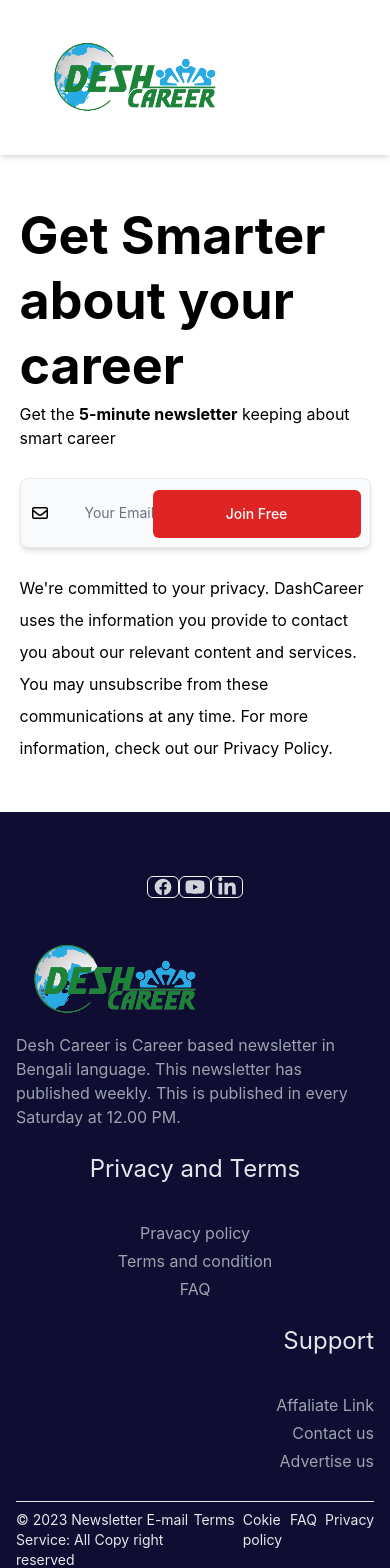
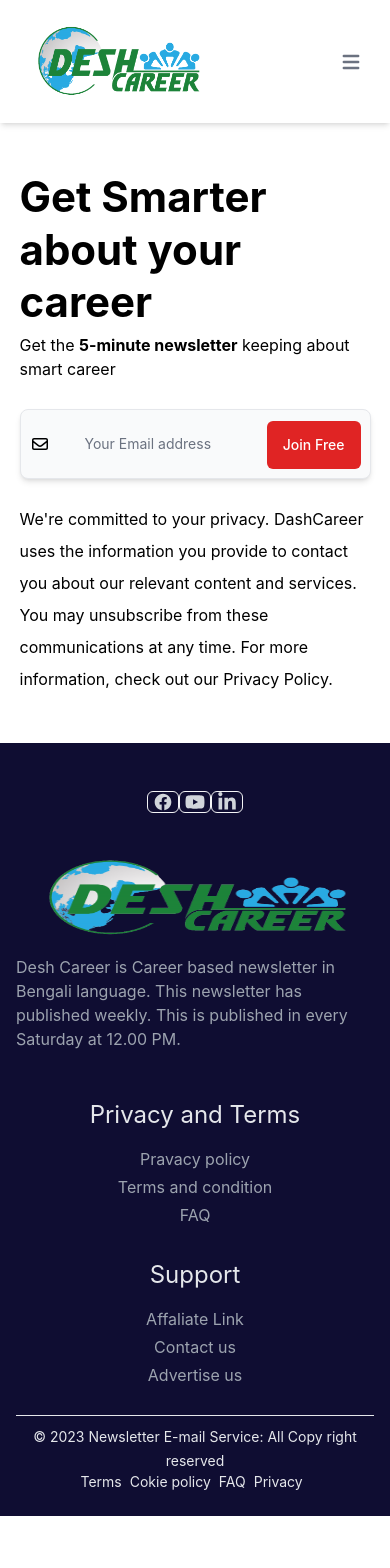
Before and after one commit to amiribnjaman/bangla-puzzle-task, a React (Create React App) app: page / in a window 390 px wide. Shown: the top 1568 px of the page. After the commit the page ends 1516 px from the top, so only its background shows below. Built offline with nearby package versions, Linux system fonts and the light colour scheme.

Commit message:
Responsive checked

```diff
--- a/src/Components/Home/Home.jsx
+++ b/src/Components/Home/Home.jsx
@@ -4,20 +4,20 @@
   return (
     <div className='w-[90%] mx-auto my-12'>
       <div className='md:w-[65%] md:ml-4'>
-        <h1 className=' text-[52px] font-bold mb-1 leading-tight'>Get Smarter about your <br /> career</h1>
+        <h1 className=' md:text-[52px] text-[42px] font-bold mb-1 leading-tight'>Get Smarter about your <br className='md:block hidden' /> career</h1>
         <h6 className='text-[16px]'>Get the <span className='font-bold'>5-minute newsletter</span> keeping about smart career</h6>
 
         {/* Email field */}
 
         <div className='mt-7'>
         <form>
-          <label for="email" class="mb-2 text-sm font-medium text-gray-900 sr-only dark:text-white">Your Email</label>
+          <label for="email" class="mb-2 text-md font-medium text-gray-900 sr-only dark:text-white">Your Email</label>
           <div class="relative">
             <div class="absolute inset-y-0 mr-5 left-0 flex items-center pl-3 pointer-events-none">
             <svg xmlns="http://www.w3.org/2000/svg" height="1em" viewBox="0 0 512 512"><path d="M64 112c-8.8 0-16 7.2-16 16v22.1L220.5 291.7c20.7 17 50.4 17 71.1 0L464 150.1V128c0-8.8-7.2-16-16-16H64zM48 212.2V384c0 8.8 7.2 16 16 16H448c8.8 0 16-7.2 16-16V212.2L322 328.8c-38.4 31.5-93.7 31.5-132 0L48 212.2zM0 128C0 92.7 28.7 64 64 64H448c35.3 0 64 28.7 64 64V384c0 35.3-28.7 64-64 64H64c-35.3 0-64-28.7-64-64V128z"/></svg>
             </div>
-            <input type="email" id="email" class="block w-full leading-9 p-4 pl-16 text-sm text-gray-900 border-1 border-gray-200 shadow-md rounded-lg bg-gray-50 focus:ring-white focus:border-blue-500 dark:bg-gray-700 dark:border-gray-600 dark:placeholder-gray-400 dark:text-white dark:focus:ring-blue-500 dark:focus:border-blue-500" placeholder="Your Email" required />
-            <button type="submit" class="text-white w-52 h-12 absolute right-2.5 bottom-2.5 bg-red-600 hover:bg-red-600 focus:ring-4 focus:outline-none focus:ring-blue-300 font-medium rounded-md text-sm px-4 py-2 dark:bg-blue-600 dark:hover:bg-blue-700 dark:focus:ring-blue-800">Join Free</button>
+            <input type="email" id="email" class="block w-full leading-9 p-4 text-md pl-16 text-sm text-gray-900 border-1 border-gray-200 shadow-md rounded-lg bg-gray-50 focus:ring-0 focus:border-none focus:shadow-lg dark:bg-gray-700 dark:border-gray-600 dark:placeholder-gray-400 dark:text-white dark:focus:ring-blue-500 dark:focus:border-blue-500" placeholder="Your Email address" required />
+            <button type="submit" class="text-white w-22 md:w-52 h-12 absolute right-2.5 bottom-2.5 bg-red-600 hover:bg-red-600 focus:ring-0 focus:outline-none focus:ring-0 font-medium rounded-md text-sm px-4 py-2 dark:bg-blue-600 dark:hover:bg-blue-700 dark:focus:ring-blue-800">Join Free</button>
           </div>
         </form>
         </div>
--- a/src/Components/Shared/Footer.jsx
+++ b/src/Components/Shared/Footer.jsx
@@ -8,7 +8,7 @@
             <footer class="bg-[#0F0D32] static bottom-0 dark:bg-gray-900">
                 <div class="w-[90%] items-center mx-auto w-full max-w-screen-xl p-4 py-6 lg:py-8">
                     {/* Footer top social media icons */}
-                    <div class="my-10 text-center md:mb-0 flex w-full items-center">
+                    <div class="md:my-10 my-6 text-center md:mb-0 flex w-full items-center">
                         <div className='flex w-[10] mx-auto md:space-x-3'>
                             <div className='border border-gray-100 px-[5px] rounded-md'>
                                 <a href="">
@@ -32,16 +32,16 @@
                     {/* Footer middle section */}
                     <div class="md:flex md:justify-between mt-10">
                         <div className='md:w-1/3 '>
-                            <div className='w-[195px] h-[83px] mr-[2px]'>
+                            <div className='md:w-[195px] w-full h-[90px] md:h-[83px] mr-[2px]'>
                                 <img className='w-full h-full' src={Logo} alt='' />
                             </div>
                             <p className='text-gray-400 mt-3 text-[16px] md:w-[92%]'>
                                 Desh Career is Career based newsletter in Bengali language. This newsletter has published weekly. This is published in every Saturday at 12.00 PM.
                             </p>
                         </div>
-                        <div className='md:w-1/3 mx-auto text-center mt-6'>
-                            <h2 class="mb-9 text-2xl font-normal text-gray-200  dark:text-white">Privacy and Terms</h2>
-                            <ul class="text-gray-400 dark:text-gray-400 font-normal mt-8">
+                        <div className='md:w-1/3 mx-auto text-center mt-12 md:mt-6'>
+                            <h2 class="md:mb-9 mb-3 text-2xl font-normal text-gray-200  dark:text-white">Privacy and Terms</h2>
+                            <ul class="text-gray-400 dark:text-gray-400 font-normal md:mt-8 mt-4">
                                 <li class="">
                                     <a href="https://github.com/themesberg/flowbite" class="hover:underline ">Pravacy policy</a>
                                 </li>
@@ -53,9 +53,9 @@
                                 </li>
                             </ul>
                         </div>
-                        <div className='md:w-1/3 mx-auto text-right mt-6'>
-                            <h2 class="mb-9 text-2xl font-normal text-gray-200  dark:text-white">Support</h2>
-                            <ul class="text-gray-400 dark:text-gray-400 font-normal mt-8">
+                        <div className='md:w-1/3 mx-auto text-center md:text-right md:mt-6 mt-8'>
+                            <h2 class="md:mb-9 mb-3 text-2xl font-normal text-gray-200  dark:text-white">Support</h2>
+                            <ul class="text-gray-400 dark:text-gray-400 font-normal md:mt-8 mt-4">
                                 <li class="">
                                     <a href="https://github.com/themesberg/flowbite" class="hover:underline ">Affaliate Link</a>
                                 </li>
@@ -74,10 +74,10 @@
                     <hr class="mt-7 mb-2 border-gray-200 sm:mx-auto dark:border-gray-700" />
 
                     {/* Footer copyright section */}
-                    <div class="flex sm:items-center sm:justify-between">
+                    <div class="text-center md:flex sm:items-center sm:justify-between">
                         <span class="text-sm text-gray-200 sm:text-center dark:text-gray-400">&copy; 2023 Newsletter E-mail Service: All Copy right reserved </span>
-                        <div>
-                            <ul class="flex space-x-2 md:space-x-4 text-gray-200 dark:text-gray-400 font-normal">
+                        <div className=''>
+                            <ul class="ml-[18%] md:ml-0 flex space-x-2 md:space-x-4 text-gray-200 dark:text-gray-400 font-normal">
                                 <li class=" text-sm">
                                     <a href="https://github.com/themesberg/flowbite" class="hover:underline ">Terms</a>
                                 </li>
--- a/src/Components/Shared/Navbar.jsx
+++ b/src/Components/Shared/Navbar.jsx
@@ -8,19 +8,23 @@
     return (
         <div>
 
+
+
             <nav class="py-5 bg-white shadow-md border-gray-200 dark:bg-gray-900">
-                <div class="w-[90%] flex flex-wrap items-center justify-between max-w-screen-xl mx-auto p-4">
+                <div class="w-[90%] flex flex-wrap items-center justify-between max-w-screen-xl mx-auto p-0 md:p-4">
                     <CustomLink to="/" class="flex items-center">
                         <div className='w-[195px] h-[83px] mr-[2px]'>
-                        <img className='w-full h-full' src={Logo} alt='' />
+                            <img className='w-full h-full' src={Logo} alt='' />
                         </div>
                     </CustomLink>
-
-
-                    <div id="mega-menu-icons" class="items-center justify-between hidden w-full md:flex md:w-auto md:order-1">
+                    <button id="mega-menu-full-cta-button" data-collapse-toggle="mega-menu-full-cta" type="button" class="inline-flex items-center p-2 ml-1 text-sm text-gray-500 rounded-lg md:hidden hover:bg-gray-100 focus:outline-none focus:ring-2 focus:ring-gray-200 dark:text-gray-400 dark:hover:bg-gray-700 dark:focus:ring-gray-600" aria-controls="mega-menu-full-cta" aria-expanded="false">
+                        <span class="sr-only">Open main menu</span>
+                        <svg class="w-6 h-6" aria-hidden="true" fill="currentColor" viewBox="0 0 20 20" xmlns="http://www.w3.org/2000/svg"><path fill-rule="evenodd" d="M3 5a1 1 0 011-1h12a1 1 0 110 2H4a1 1 0 01-1-1zM3 10a1 1 0 011-1h12a1 1 0 110 2H4a1 1 0 01-1-1zM3 15a1 1 0 011-1h12a1 1 0 110 2H4a1 1 0 01-1-1z" clip-rule="evenodd"></path></svg>
+                    </button>
+                    <div id="mega-menu-full-cta" class="items-center justify-between hidden w-full md:flex md:w-auto md:order-1">
                         <ul class="flex flex-col mt-4 font-medium md:flex-row md:space-x-4  md:mt-0">
                             <li className='px-1 py-2'>
-                                <CustomLink to="/" class="flex font-bold py-2 pl-1 text-md pr-1 text-black border-b border-gray-100 hover:bg-gray-50 md:hover:bg-transparent md:border-0 md:hover:text-red-600 md:p-0 dark:text-blue-500 md:dark:hover:text-blue-500 dark:hover:bg-gray-700 dark:hover:text-blue-500 md:dark:hover:bg-transparent dark:border-gray-700" aria-current="page">Home
+                                <CustomLink to="/" class="flex font-bold py-2 md:pl-1 pl-3 text-md pr-1 text-black border-b border-gray-100 hover:bg-gray-50 md:hover:bg-transparent md:border-0 md:hover:text-red-600 md:p-0 dark:text-blue-500 md:dark:hover:text-blue-500 dark:hover:bg-gray-700 dark:hover:text-blue-500 md:dark:hover:bg-transparent dark:border-gray-700" aria-current="page">Home
 
                                 </CustomLink>
                             </li>
@@ -51,6 +55,16 @@
                 </div>
             </nav>
 
+
         </div>
     )
 }
+
+
+
+
+
+
+<div id="mega-menu-icons" class="items-center justify-between hidden w-full md:flex md:w-auto md:order-1">
+
+</div>
```
